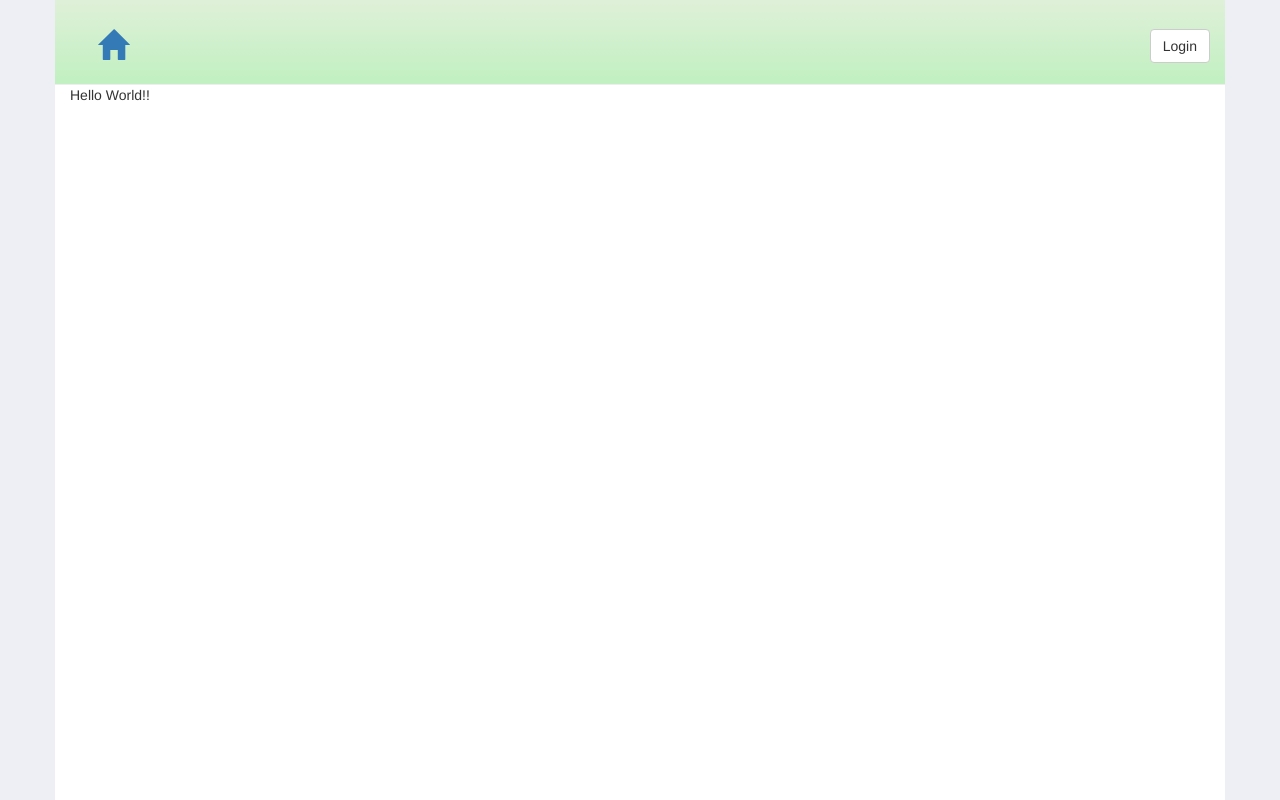
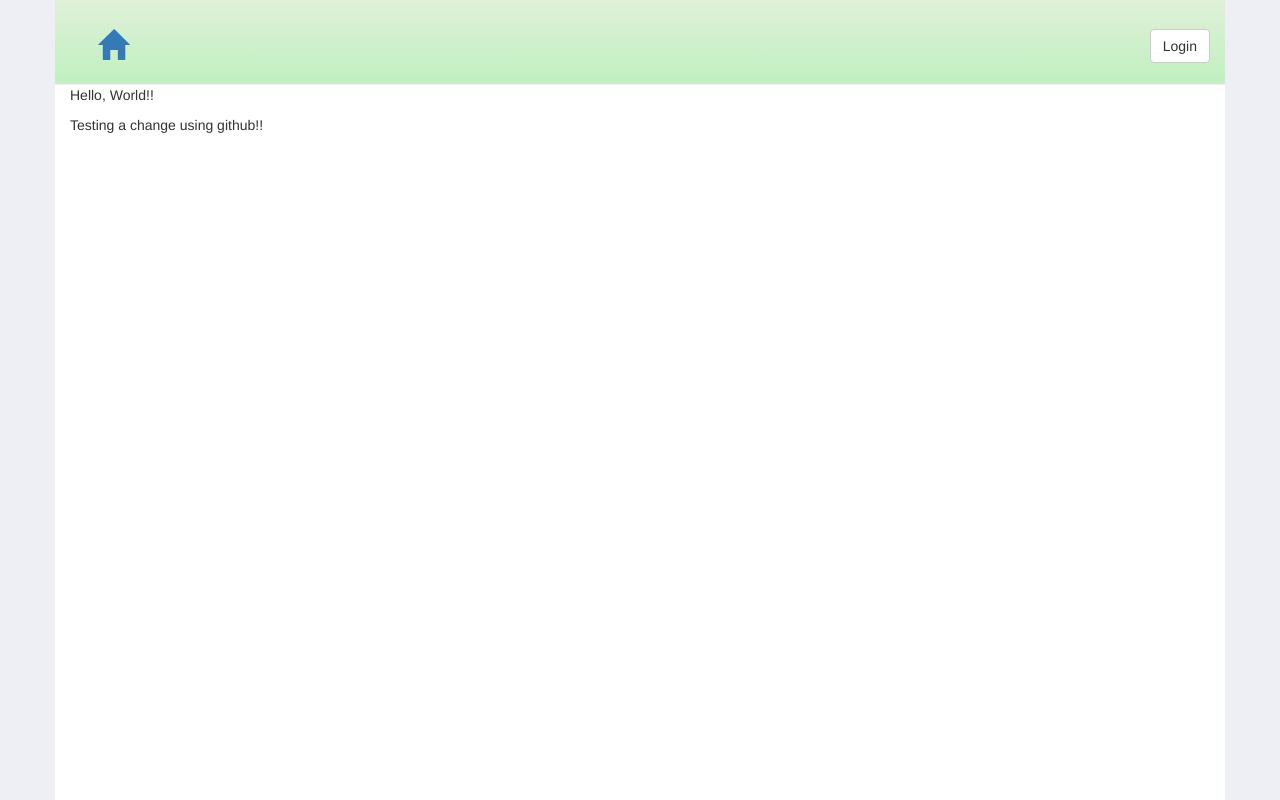
Before and after one commit to kellenproctor/LCA-mockup, a Flask app: page / in a window 1280 px wide. Run offline with Flask 2, Linux system fonts and the light colour scheme; some libraries are stand-ins or nearby versions.

Commit message:
Testing a change

```diff
--- a/mockup/templates/index.html
+++ b/mockup/templates/index.html
@@ -1,5 +1,6 @@
 {% extends "main.html" %}
 {% block content %}
 {% include "header.html" %}
-<p>Hello World!!</p>
+<p>Hello, World!!</p>
+<p>Testing a change using github!!</p>
 {% endblock %}
```
